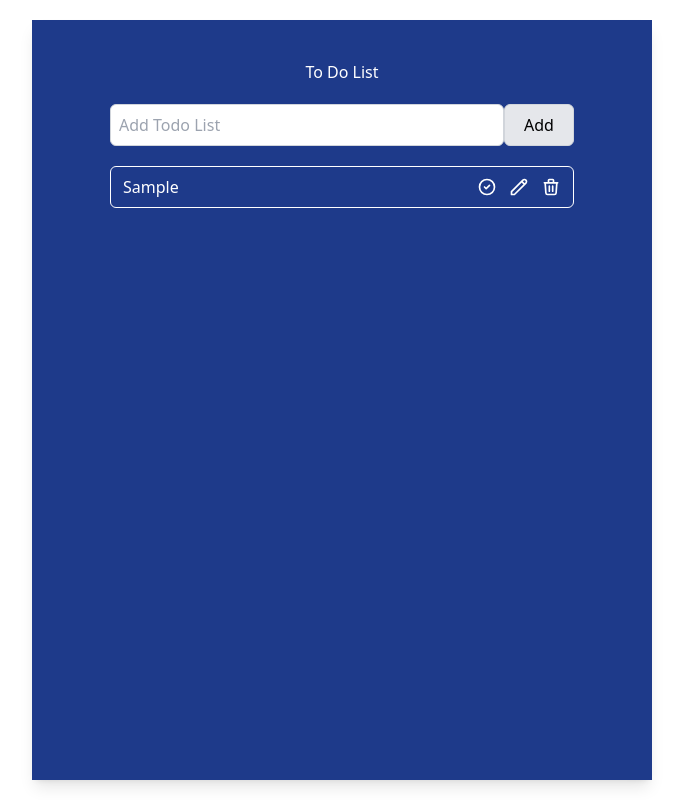
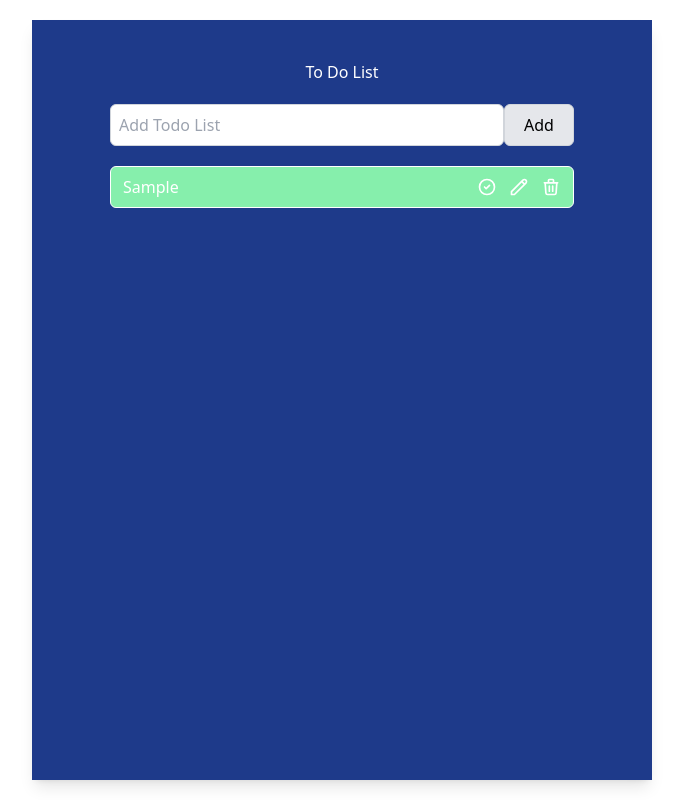
Before and after one commit to Sept-Rabbit/todolist, a React (Vite) app: page / in a window 1280 px wide. Both pictures are taken after typing "Sample" into the empty fields and a click on the button "Add". Shown: the whole page, without its empty margins (298-981 px from the left). Built offline with nearby package versions, Linux system fonts and the light colour scheme.

Commit message:
add bg color to todo items

```diff
--- a/src/components/TodoList.jsx
+++ b/src/components/TodoList.jsx
@@ -87,7 +87,7 @@ export const TodoList = () => {
                           ref={provided.innerRef}
                           {...provided.draggableProps}
                           {...provided.dragHandleProps}
-                          className="relative flex flex-row items-center justify-between px-3 py-2 my-3 border border-white rounded-md"
+                          className="relative flex flex-row items-center justify-between px-3 py-2 my-3 border border-white rounded-md list "
                         >
                           <li className={l.complete && "line-through"}>
                             {l.text}
@@ -97,8 +97,8 @@ export const TodoList = () => {
                               onClick={() => handleCheck(l.id)}
                               className={
                                 l.complete.toString() === "true"
-                                  ? "h-5 w-5 cursor-pointer fill-green-500"
-                                  : "h-5 w-5 cursor-pointer"
+                                  ? "h-5 w-5 cursor-pointer fill-green-800 "
+                                  : "h-5 w-5 cursor-pointer "
                               }
                             />
                             <PencilIcon
--- a/src/index.css
+++ b/src/index.css
@@ -6,3 +6,19 @@ html,
 body {
   height: 100%;
 }
+
+.list:nth-child(4n + 1) {
+  @apply bg-green-300;
+}
+
+.list:nth-child(4n + 2) {
+  @apply bg-cyan-300;
+}
+
+.list:nth-child(4n + 3) {
+  @apply bg-amber-300;
+}
+
+.list:nth-child(4n + 4) {
+  @apply bg-red-400;
+}
```
